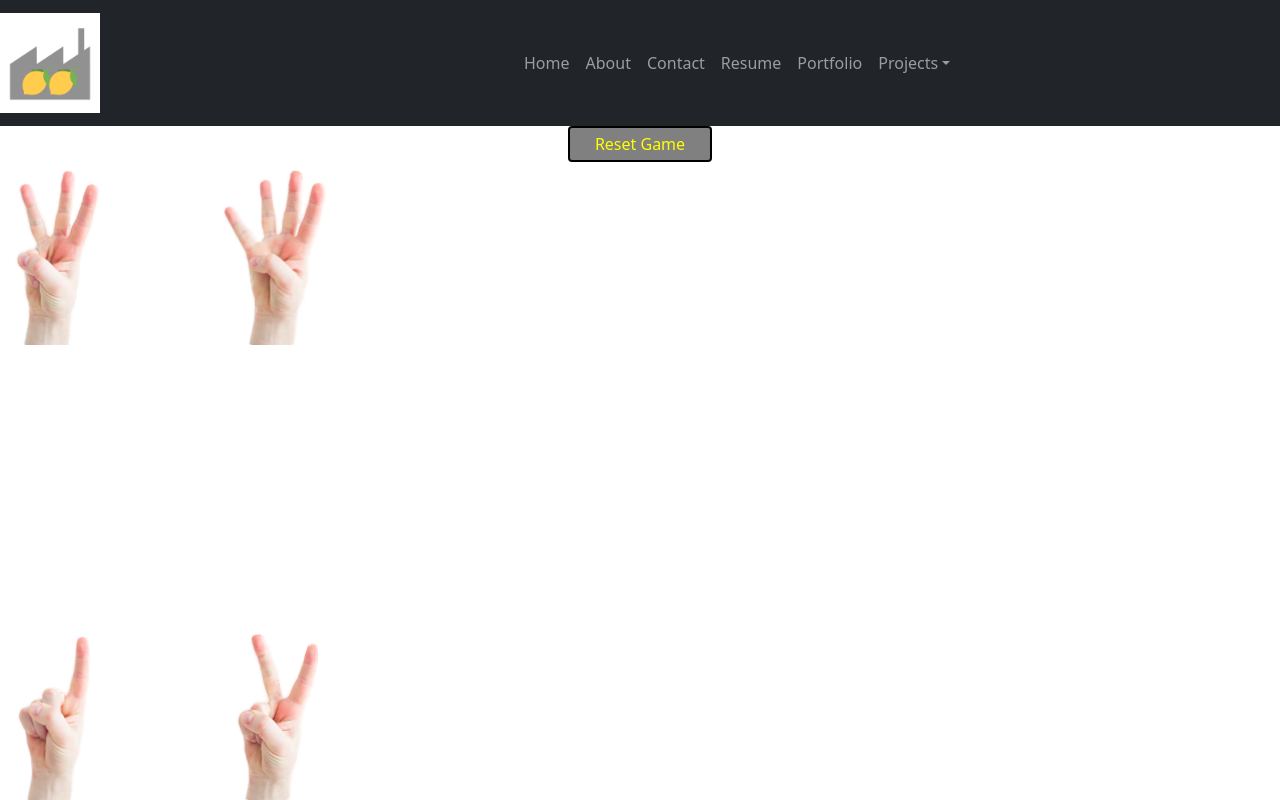
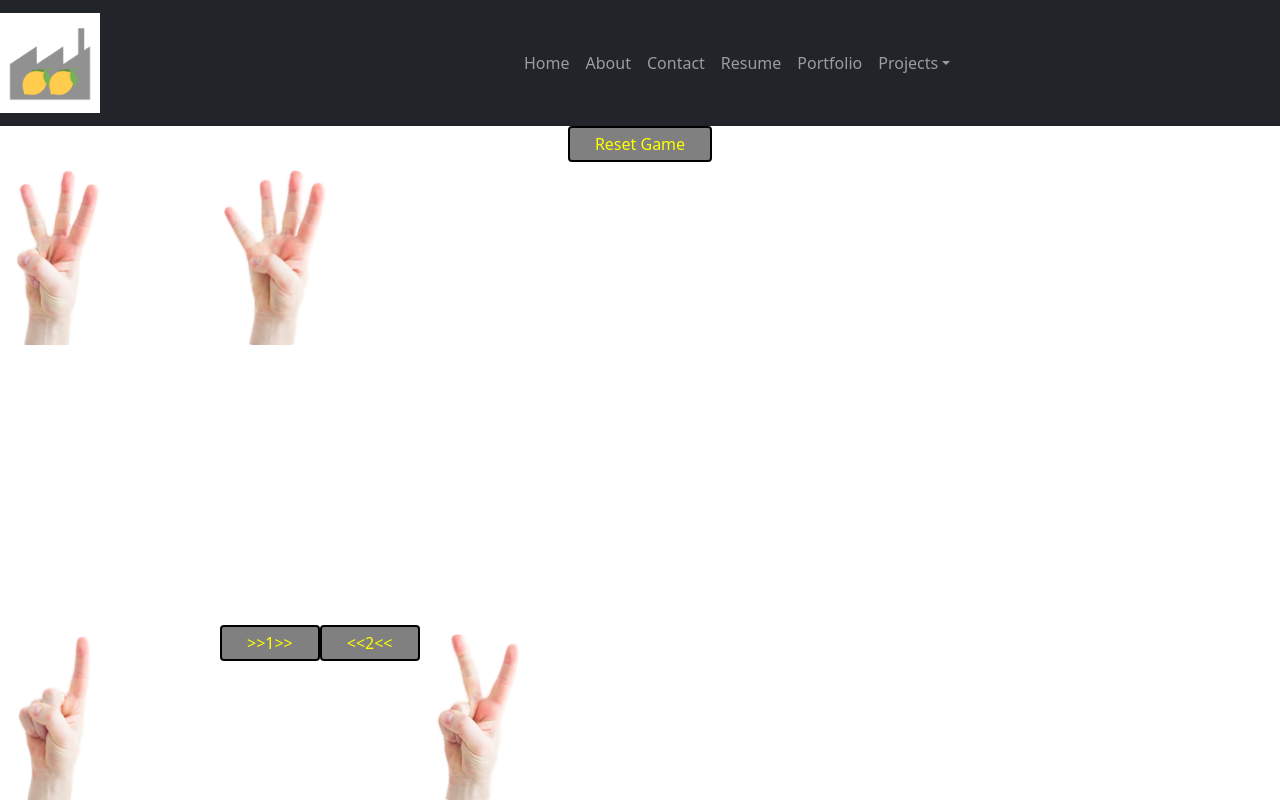
Before and after one commit to rkimpins/lemoncorp, a React (Create React App) app: page /chopsticks in a window 1280 px wide. Built offline with nearby package versions, Linux system fonts and the light colour scheme.

Commit message:
Add swap functionality and edge cases

```diff
--- a/src/components/Projects/Chopsticks/Chopsticks.js
+++ b/src/components/Projects/Chopsticks/Chopsticks.js
@@ -91,6 +91,27 @@ class Chopsticks extends Component {
 		}
 	}
 
+	//Handle swapping finger amounts
+	swap_fingers_handler = (hand, amount) => {
+		//Can't swap fingers in a symmetrical way
+		//Can swap to revive a hand
+		//Can swap to kill a hand
+		console.log("Swap_fingers_handler arguments", hand, amount);
+
+		const hands = this.state.hands;
+		hands[hand][0] = (hands[hand][0] - amount) % 5;
+		hands[hand][1] = (hands[hand][1] + amount) % 5;
+		const new_turn = (this.state.turn + 1) % 2;
+
+		//Set state and Switch turns
+		this.setState({
+			hands: hands,
+			select_hand: null,
+			turn: new_turn,
+		});
+
+	}
+
 
 	render() {
 		var victory_message = "";
@@ -99,7 +120,73 @@ class Chopsticks extends Component {
 		if (victor !== 0) {
 			victory_message = "Player " + victor.toString() + " wins!";
 		}
-		console.log(victor)
+		console.log("[Chopsticks.js] game_over output: ", victor);
+
+		if (this.state.turn === 0) {
+			//Swap Buttons Player 1
+			var swap_button_p1_h1 = [];
+			for (let i = 1; i <= this.state.hands[0][0]; i++) {
+				if ((this.state.hands[0][0] - i) === this.state.hands[0][1]) {
+					continue;
+				}
+				console.log("swap_button_p1h1 creation loop index: ", i);
+				swap_button_p1_h1.push(
+					<button
+						key={"p1h1-" + i.toString()}
+						className={classes.swap_button}
+						onClick={() => this.swap_fingers_handler(0, i)}>
+						{">>" + i.toString() + ">>"}
+					</button>
+				);
+			}
+			var swap_button_p1_h2 = [];
+			for (let i = 1; i <= this.state.hands[0][1]; i++) {
+				if ((this.state.hands[0][1] - i) === this.state.hands[0][0]) {
+					continue;
+				}
+				swap_button_p1_h2.push(
+					<button
+						key={"p1h2-" + i.toString()}
+						className={classes.swap_button} onClick={this.swap_fingers_handler.bind(this, 0, -i)}>
+						{"<<" + i.toString() + "<<"}
+					</button>
+				);
+			}
+		} else if (this.state.turn === 1) {
+
+			//Swap Buttons Player 2
+			var swap_button_p2_h1 = [];
+			for (let i = 1; i <= this.state.hands[1][0]; i++) {
+				if ((this.state.hands[1][0] - i) === this.state.hands[1][1]) {
+					continue;
+				}
+				swap_button_p2_h1.push(
+					<button
+						key={"p2h1-" + i.toString()}
+						className={classes.swap_button} onClick={this.swap_fingers_handler.bind(this, 1, i)}>
+						{">>" + i.toString() + ">>"}
+					</button>
+				);
+			}
+			var swap_button_p2_h2 = [];
+			for (let i = 1; i <= this.state.hands[1][1]; i++) {
+				if ((this.state.hands[1][1] - i) === this.state.hands[1][0]) {
+					continue;
+				}
+				swap_button_p2_h2.push(
+					<button
+						key={"p2h2-" + i.toString()}
+						className={classes.swap_button} onClick={this.swap_fingers_handler.bind(this, 1, -i)}>
+						{"<<" + i.toString() + "<<"}
+					</button>
+				);
+			}
+		}
+
+
+
+		console.log("Swap button array p1h1", swap_button_p1_h1);
+
 
 		return (
 			<div className={classes}>
@@ -110,6 +197,10 @@ class Chopsticks extends Component {
 						selected={this.state.select_hand}
 						onClick={this.hand_clicked_handler}
 					/>
+					<div>
+						{swap_button_p1_h1}
+						{swap_button_p1_h2}
+					</div>
 					<Hand
 						index={[0,1]}
 						value={this.state.hands[0][1]}
@@ -126,6 +217,10 @@ class Chopsticks extends Component {
 						selected={this.state.select_hand}
 						onClick={this.hand_clicked_handler}
 					/>
+					<div>
+						{swap_button_p2_h1}
+						{swap_button_p2_h2}
+					</div>
 					<Hand
 						index={[1,1]}
 						value={this.state.hands[1][1]}
```
